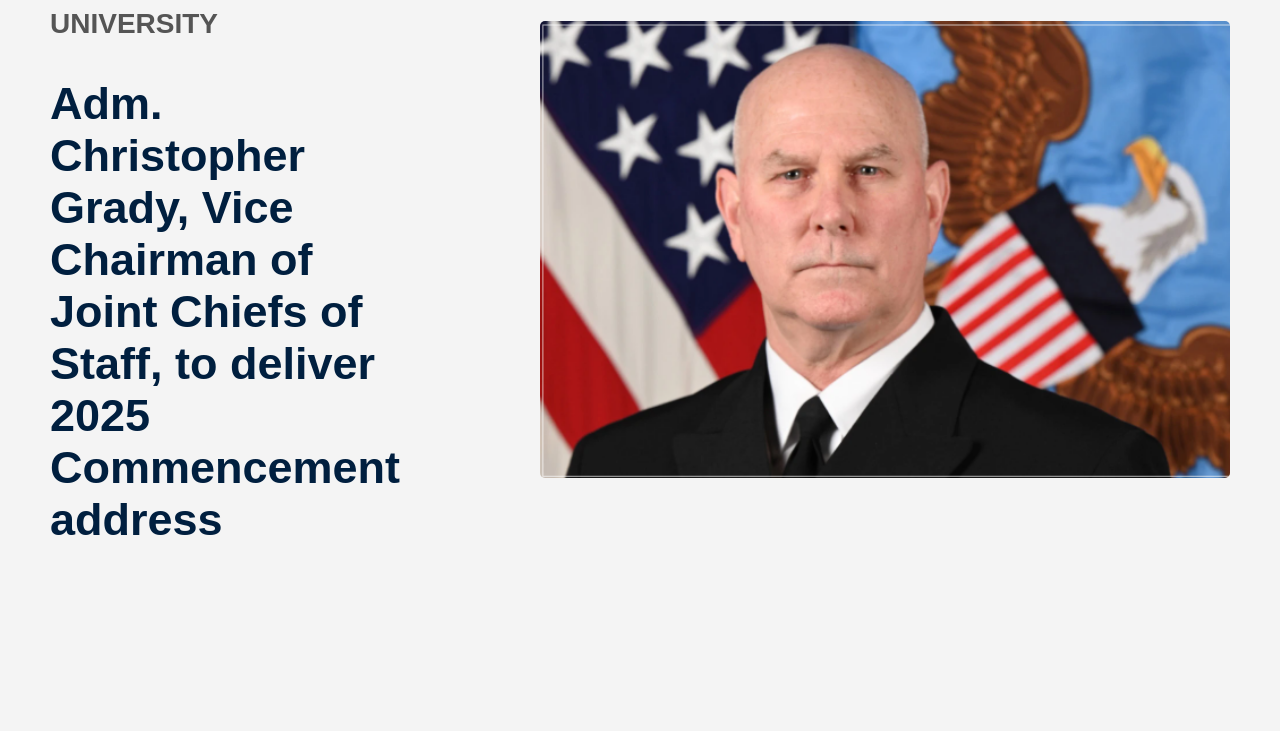
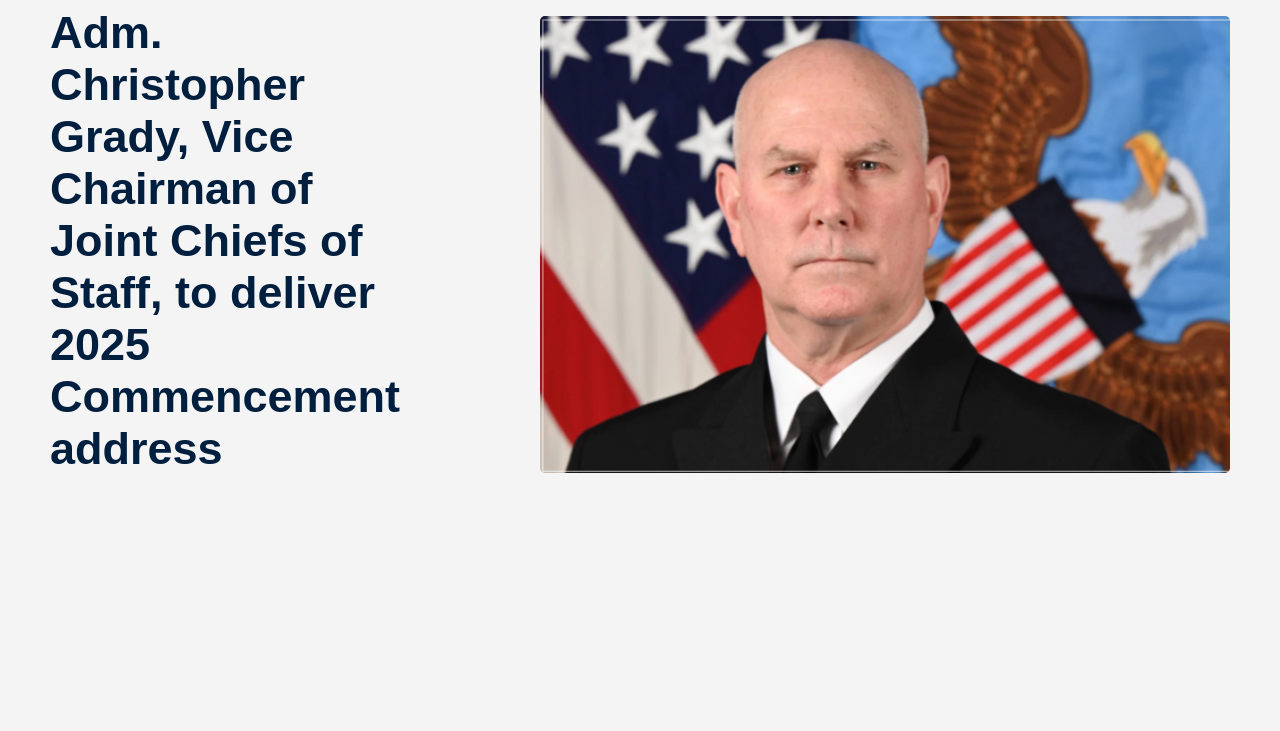
Before and after one commit to DevHozan/gym_css_cloning, a plain HTML site: page index.html in a window 1280 px wide. Shown: the part 155-886 px from the top of the page. Drawn offline with Linux system fonts and the light colour scheme.

Commit message:
disable default styling

```diff
--- a/styles.css
+++ b/styles.css
@@ -17,6 +17,17 @@
 --sky-blue: #e1e8f2;
 --sky-blue-light: #edf2f9;
 --sky-blue-dark: #c1cddd;
+}
+
+
+*{
+    padding: 0;
+    margin: 0;
+    box-sizing: border-box;
+    text-decoration: none;
+    border: none;
+    outline: none;
+    list-style: none;
 }
 
 body {
```
